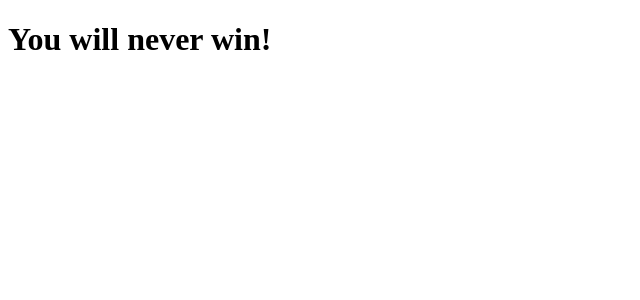
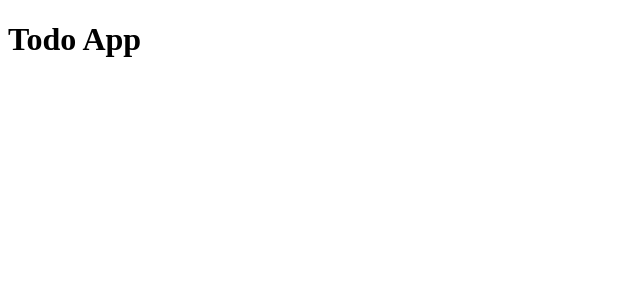
Before and after one commit to rfcaio/react-todo-app, a React app: page / in a window 1280 px wide. Shown: the top 300 px of the page, without its empty margins (0-640 px from the left). Built offline with nearby package versions, Linux system fonts and the light colour scheme; the HTML template or start-up script is replaced by a standard one.

Commit message:
create `Todo` component

```diff
--- a/src/index.jsx
+++ b/src/index.jsx
@@ -1,8 +1,6 @@
 import React from 'react'
 import ReactDOM from 'react-dom'
 
-function App () {
-  return <h1>You will never win!</h1>
-}
+import Todo from './todo'
 
-ReactDOM.render(<App />, document.getElementById('root'))
+ReactDOM.render(<Todo />, document.getElementById('root'))
--- /dev/null
+++ b/src/todo/index.jsx
@@ -0,0 +1,13 @@
+import React from 'react'
+
+class Todo extends React.Component {
+  render () {
+    return (
+      <main>
+        <h1>Todo App</h1>
+      </main>
+    )
+  }
+}
+
+export default Todo
```
